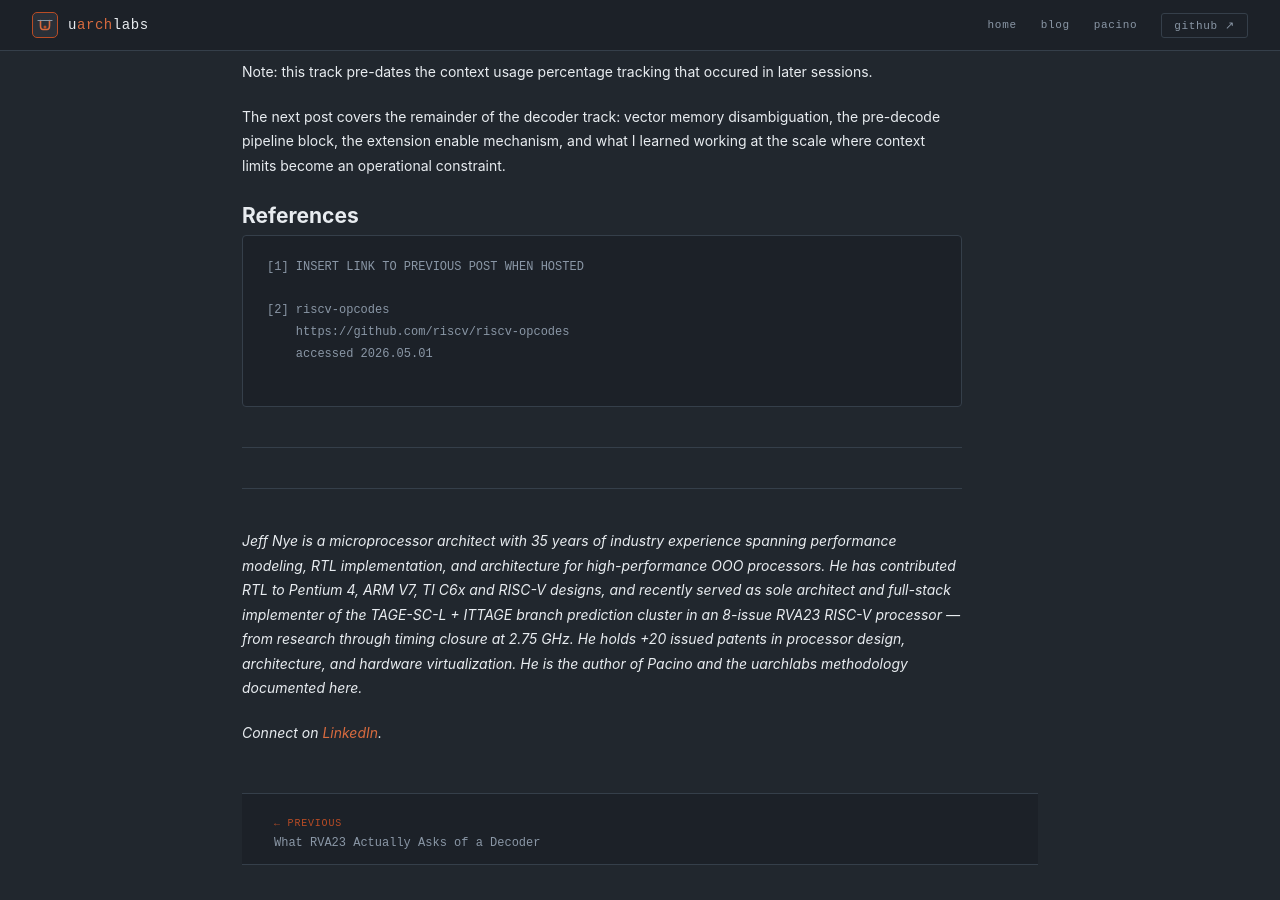
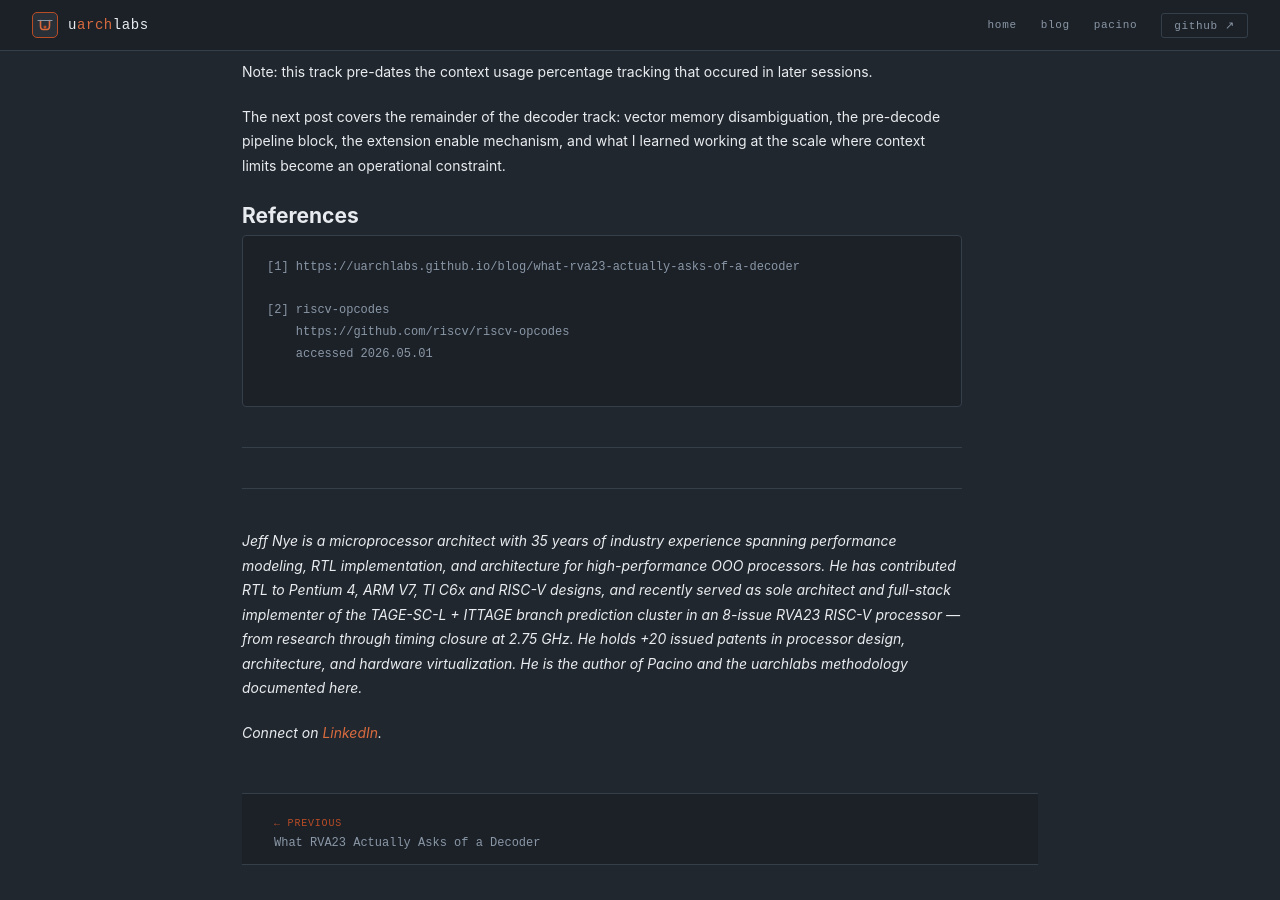
Before and after one commit to uarchlabs/uarchlabs.github.io, a Jekyll site: the page built from _posts/2026-05-25-scalar-foundation-to-vector-alu.md, in a window 1280 px wide and 900 px high, scrolled down 6034 px. Built offline with Jekyll 4.4.1, drawn with Linux system fonts in a browser that asks for light colours.

Commit message:
add url to reference 1

````diff
--- a/_posts/2026-05-25-scalar-foundation-to-vector-alu.md
+++ b/_posts/2026-05-25-scalar-foundation-to-vector-alu.md
@@ -4,7 +4,7 @@ title: "Scalar Foundation to Vector ALU"
 author: Jeff Nye
 date: 2026-05-25
 series: RVA23 Support
-excerpt: "from the first scalar instruction through 168 vector ALU enum entries and 453 passing tests"
+excerpt: "From the first scalar instruction through 168 vector ALU enum entries and 453 passing tests"
 copyright: "Copyright 2026 Jeff Nye"
 ---
 
@@ -303,7 +303,7 @@ become an operational constraint.
 # References
 
 ```
-[1] INSERT LINK TO PREVIOUS POST WHEN HOSTED
+[1] https://uarchlabs.github.io/blog/what-rva23-actually-asks-of-a-decoder
 
 [2] riscv-opcodes
     https://github.com/riscv/riscv-opcodes
````
